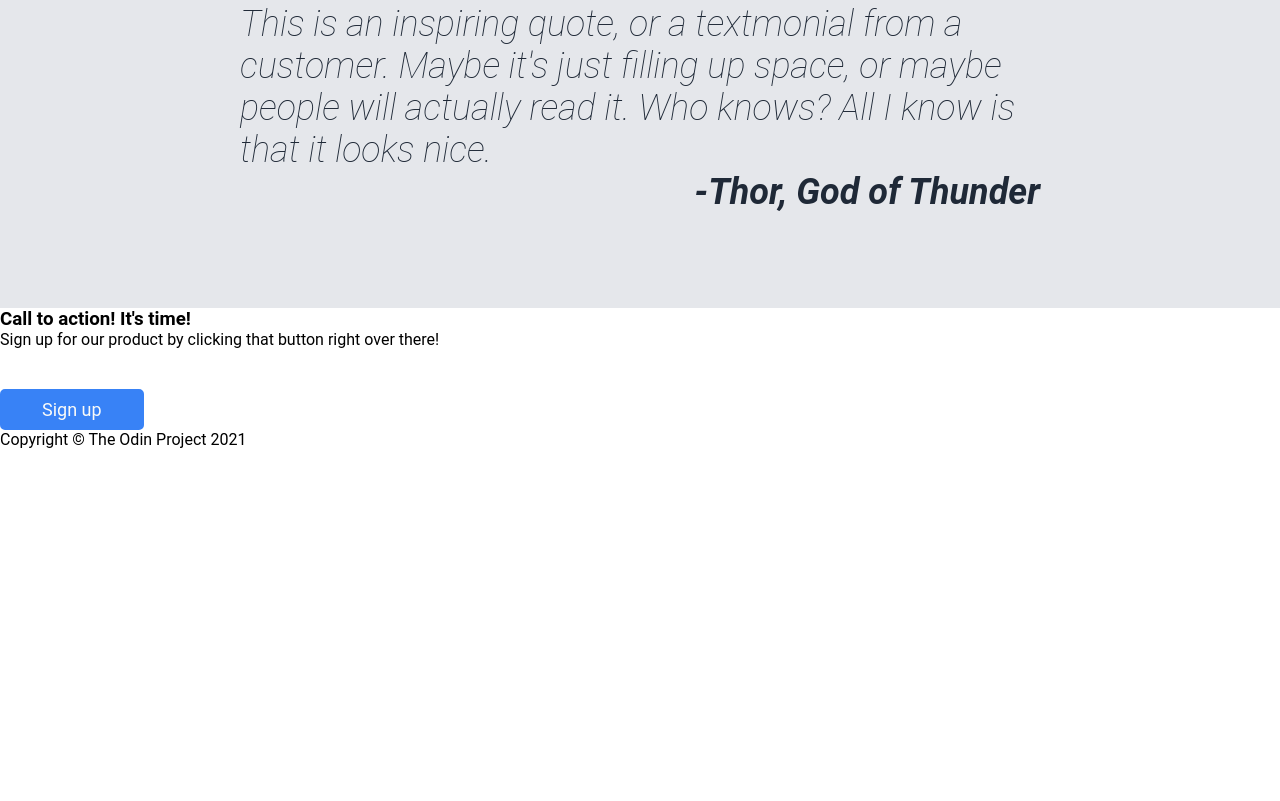
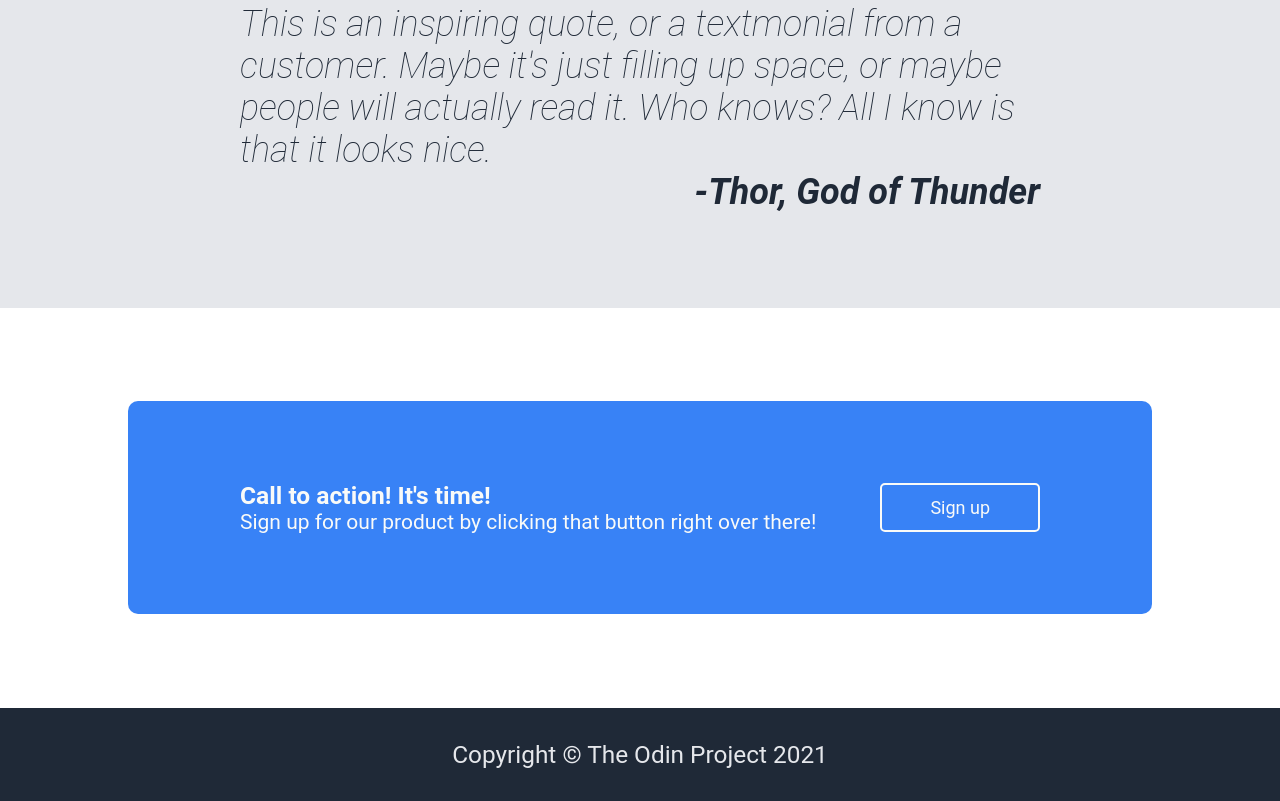
Before and after one commit to julius-tamale/odin-project-1, a plain HTML site: page index.html in a window 1280 px wide. Shown: the part 1271-2072 px from the top of the page. Before the commit the page ends 1720 px from the top, so only its background shows below. Drawn offline with Linux system fonts and the light colour scheme.

Commit message:
feat! : Odin project 1 completed

```diff
--- a/styles.css
+++ b/styles.css
@@ -112,3 +112,33 @@ button {
     text-align: right;
     font-weight: 600;
 }
+.section-four {
+    display: flex;
+    justify-content: space-around;
+    align-items: center;
+    height: 50vh;
+    width: 100%;
+}
+.sectionf4 {
+    display: flex;
+    justify-content: space-between;
+    align-items: center;
+    background-color: #3882f6;
+    width: 80%;
+    border-radius: 0.625rem;
+    padding: 5rem 7rem;
+    color: #f9faf8;
+    font-size: 1.313rem;
+}
+.sectionf4 button {
+    margin: 0;
+    border: 2px solid #f9faf8;
+    padding: 0.75rem 3rem;
+}
+footer {
+    background: #1f2937;
+    padding: 2rem 0;
+    color: #e5e7eb;
+    text-align: center;
+    font-size: 1.525rem;
+}
```
